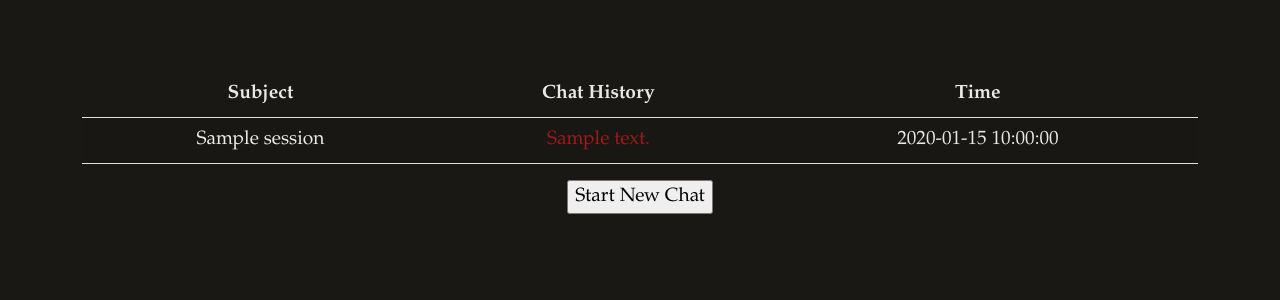
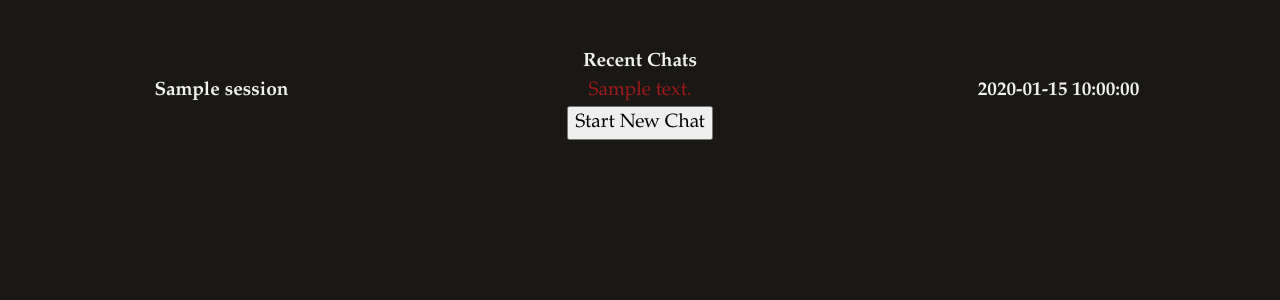
Before and after one commit to nadirrehman623-debug/Lumen, a Flask app: template templates/chat_history.html in a window 1280 px wide. Shown: the part 64-364 px from the top of the page. Run offline with Flask 3, Linux system fonts and the light colour scheme; the template is opened without the code that fills it: most values are stand-ins (such as "Sample title", 1, 10 or a date in 2020); some libraries are stand-ins or nearby versions.

Commit message:
restructed frontend

```diff
--- a/templates/chat_history.html
+++ b/templates/chat_history.html
@@ -1,34 +1,33 @@
 {% extends "layout.html" %}
 
-{% block title %}Chat History{% endblock %}
+{% block title %}
+    Chat
+{% endblock %}
 
 {% block main %}
     {% if chat_sessions %}
-    <table class="table table-striped mt-4">
-        <thead>
-            <tr>
-                <th>Subject</th>
-                <th>Chat History</th>
-                <th>Time</th>
-            </tr>
-        </thead>
-        <tbody>
-            {% for session in chat_sessions %}
-                <tr>
-                    <td>{{ session.subject }}</td>
-                    <td><a href="/chat/{{ session.id }}">{{ session.session_summary }}</a></td>
-                    <td>{{ session.created_at }}</td>
-                </tr>
+        <div class="container text-center">
+            <strong>Recent Chats</strong>
+        {% for session in chat_sessions|reverse %}
+            <div class="row">
+                <div class="col">
+                     <b>{{ session.subject }}</b>
+                </div>
+                <div class="col-6">
+                    <a href="/chat?mode=session_{{ session.id }}">{% if session.session_summary == None %} New session {% else %} {{ session.session_summary }} {% endif %}</a>
+                </div>
+                <div class="col">
+                    <b>{{ session.time_ago }}</b>
+                </div>
+            </div>
     {% endfor %}
-        </tbody>
-    </table>
     {% else %}
-    <div class="spinner-grow" role="status">
+        <div class="spinner-grow text-light" role="status">
             <span class="visually-hidden">Loading...</span>
         </div>
         <p>No chat history found. Start a new chat to see your history here.</p>
     {% endif %}
-<form method="post" action="/chat/history">
+    <form method="post" action="/chat?mode=sessions">
         <input type="submit" value="Start New Chat" name="new_chat">
     </form>
 {% endblock %}
```
Also changed, not shown: templates/Correlations.html (added, +32 -0 lines), templates/chat_interface.html (+7 -7 lines), templates/dashboard.html (+0 -23 lines). Lines whose indentation alone changed are shown as unchanged.
